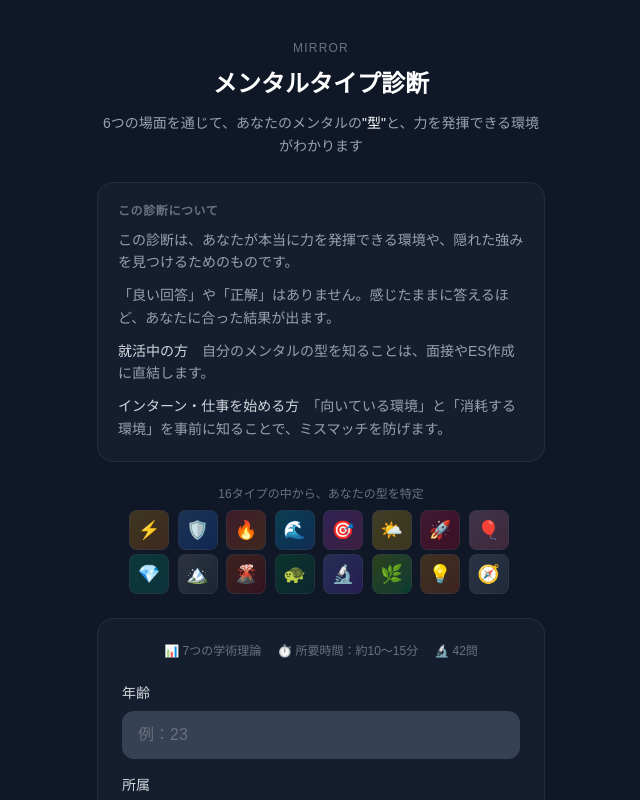
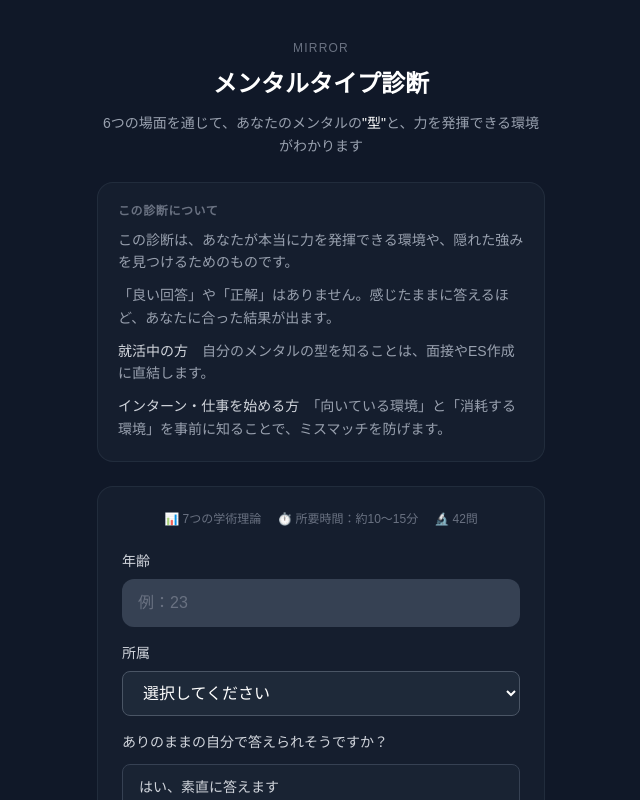
Before and after one commit to beruze555-wq/diagnosis-tool, a Next.js app: page / in a window 1280 px wide. Shown: the top 800 px of the page, without its empty margins (319-959 px from the left). Built offline with nearby package versions, Linux system fonts and the light colour scheme.

Commit message:
remove 16 type preview grid from start page

```diff
--- a/app/page.tsx
+++ b/app/page.tsx
@@ -105,22 +105,6 @@ export default function StartPage() {
           <p><span className="text-gray-300 font-medium">インターン・仕事を始める方</span>　「向いている環境」と「消耗する環境」を事前に知ることで、ミスマッチを防げます。</p>
         </div>
 
-        {/* 16タイプ プレビュー */}
-        <div className="space-y-2">
-          <p className="text-center text-xs text-gray-500">16タイプの中から、あなたの型を特定</p>
-          <div className="grid grid-cols-8 gap-1 max-w-sm mx-auto">
-            {PERSONALITY_TYPES_PREVIEW.map((t) => (
-              <div
-                key={t.name}
-                title={t.name}
-                className={`w-10 h-10 flex items-center justify-center text-lg rounded-lg bg-gradient-to-br ${t.themeFrom} ${t.themeTo} border border-gray-700/40`}
-              >
-                {t.icon}
-              </div>
-            ))}
-          </div>
-        </div>
-
         {/* Form card */}
         <div className="bg-gray-800/40 rounded-2xl p-6 border border-gray-700/40 space-y-4">
 
```
